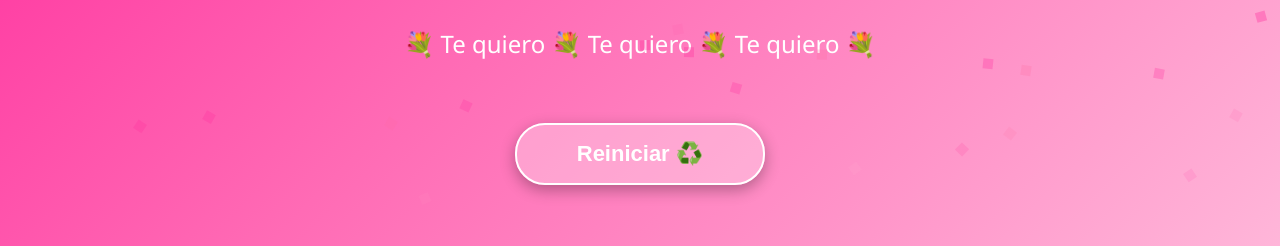
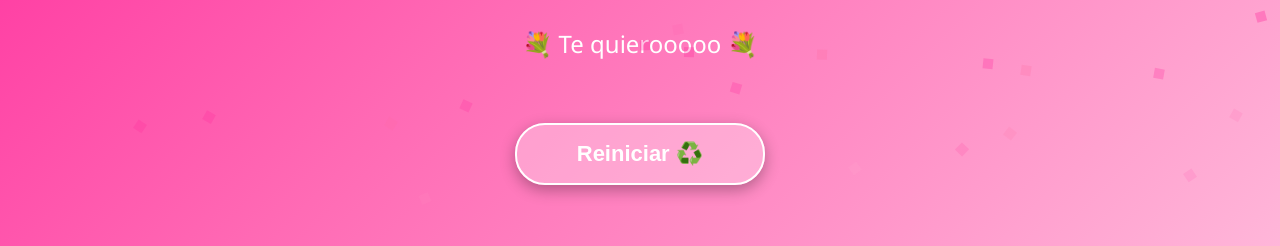
Before and after one commit to Jeffro19N/14febr, a website: page index.html in a window 1280 px wide. Both pictures are taken after a click on the button "No ❌". Shown: the part 554-800 px from the top of the page. Drawn offline with Linux system fonts and the light colour scheme.

Commit message:
Update decorative text in index.html

```diff
--- a/index.html
+++ b/index.html
@@ -56,7 +56,7 @@
 
             <!-- Texto decorativo con flores -->
             <div class="decorative-text">
-                💐 Te quiero 💐 Te quiero 💐 Te quiero 💐
+                💐 Te quierooooo 💐
             </div>
 
             <!-- Botón para reiniciar -->
```
